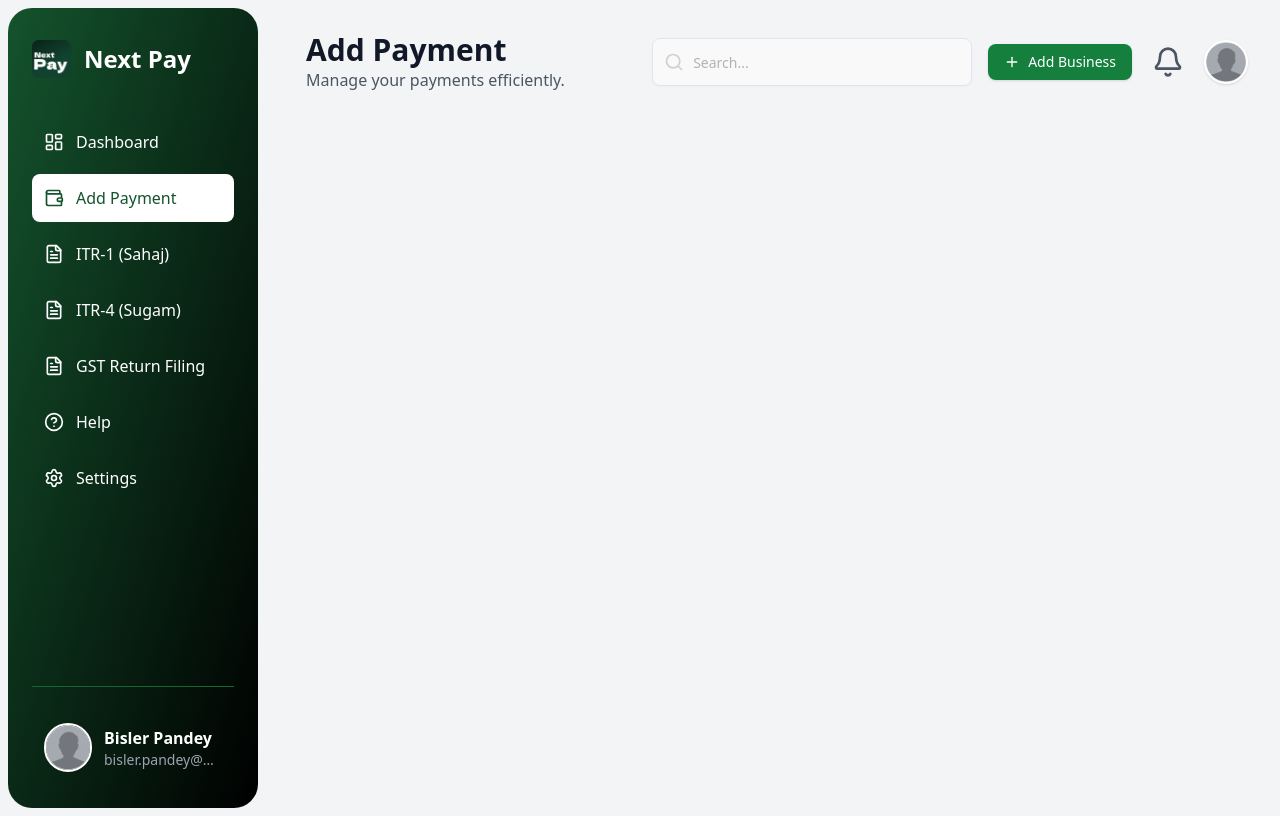
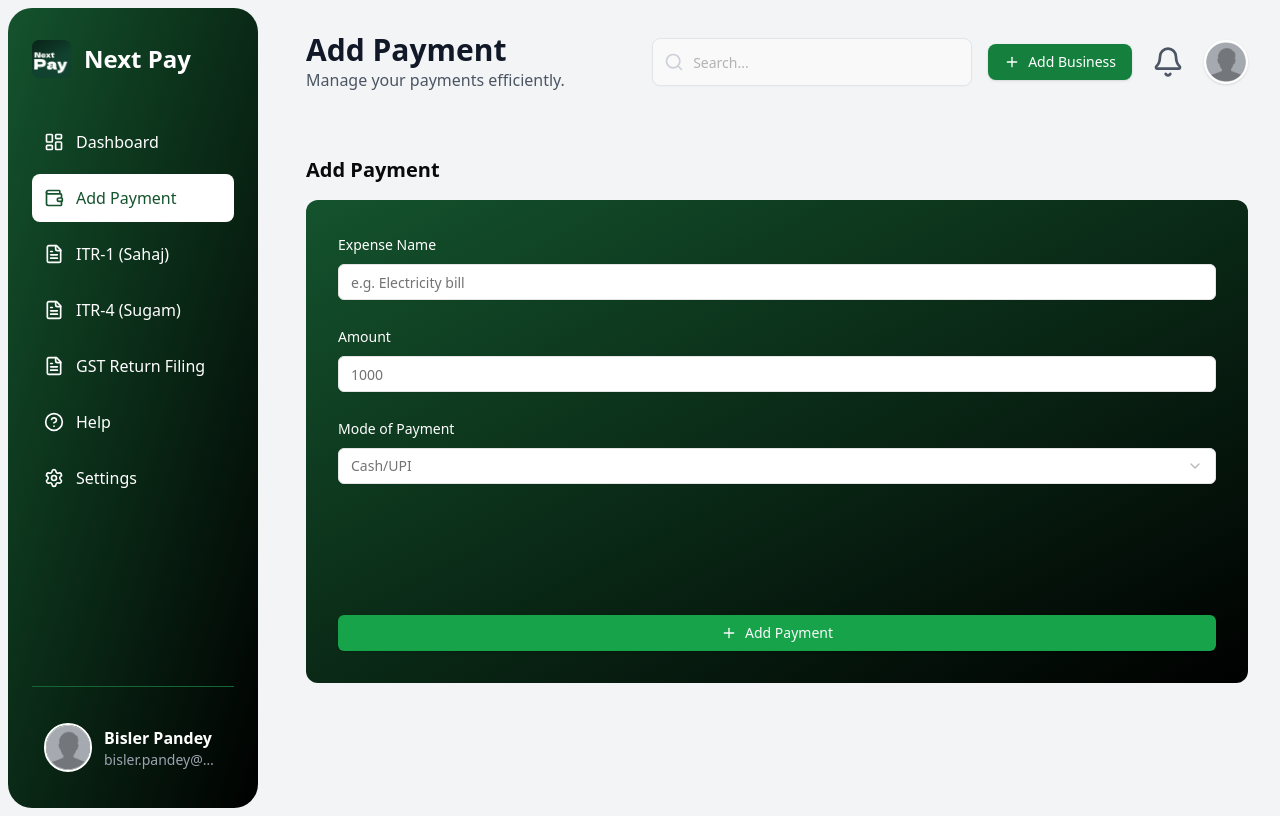
Before and after one commit to sristy17/next-payroll, a Next.js app: page /add-payment in a window 1280 px wide. Built offline with nearby package versions, Linux system fonts and the light colour scheme.

Commit message:
refactor: Implemented Payment page and PaymentSuccess page in /add-payment route page and handled success using useState

```diff
--- a/src/app/(user)/add-payment/page.tsx
+++ b/src/app/(user)/add-payment/page.tsx
@@ -1,6 +1,16 @@
+"use client";
 import Navbar from "@/components/Navbar";
+import { useState } from "react";
+import PaymentPage, { PaymentFormData } from "./_components/payment-page";
+import PaymentSuccess from "./_components/payment-success";
 
 export default function AddPayment() {
+  const [success, setSuccess] = useState(false);
+  const handleSubmit = async (data: PaymentFormData) => {
+    console.log(data);
+    setSuccess(true);
+  };
+
   return (
     <div className="flex min-h-screen bg-gray-100">
       <div className="flex-1 flex flex-col pl-10 pr-8 pt-8">
@@ -8,6 +18,12 @@ export default function AddPayment() {
           title="Add Payment"
           description="Manage your payments efficiently."
         />
+        {success ? (
+          <PaymentSuccess />
+        ) : (
+          <PaymentPage handleSubmit={handleSubmit} />
+        )}
+
       </div>
     </div>
   );
```
